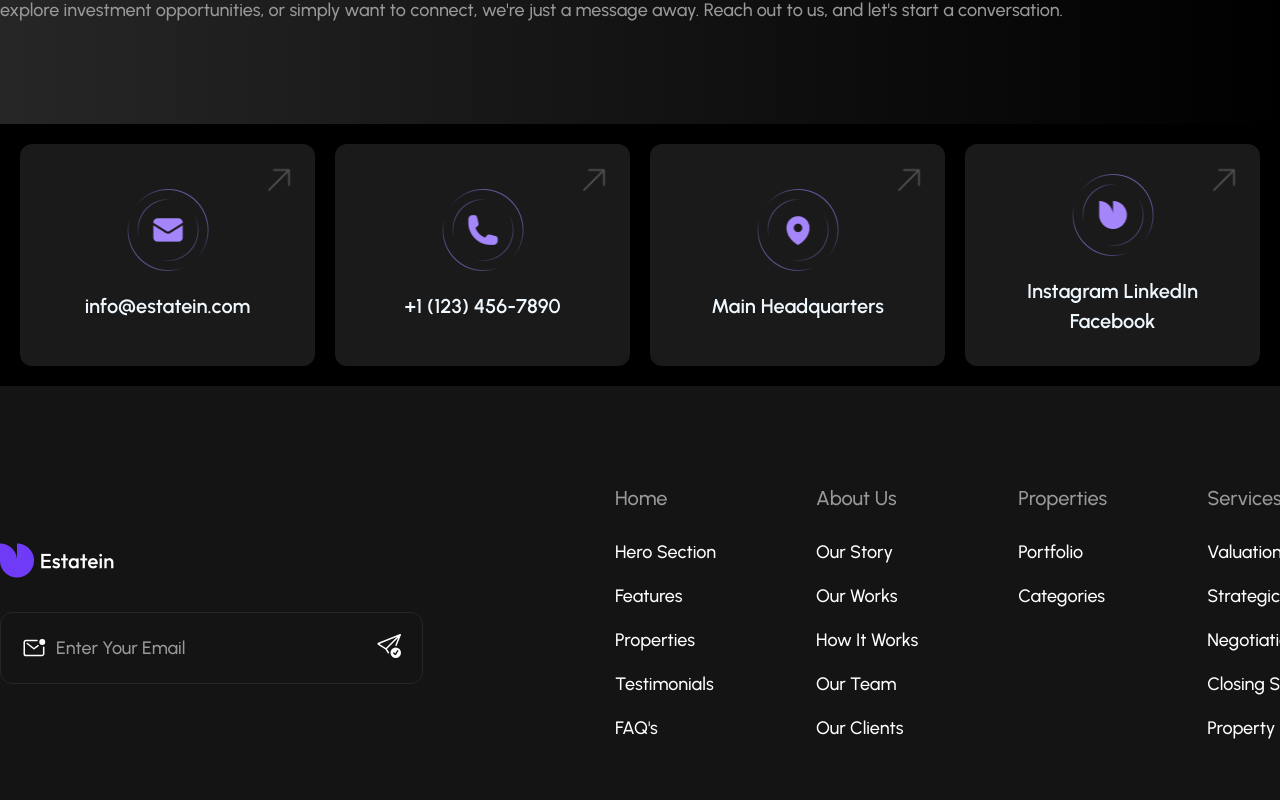
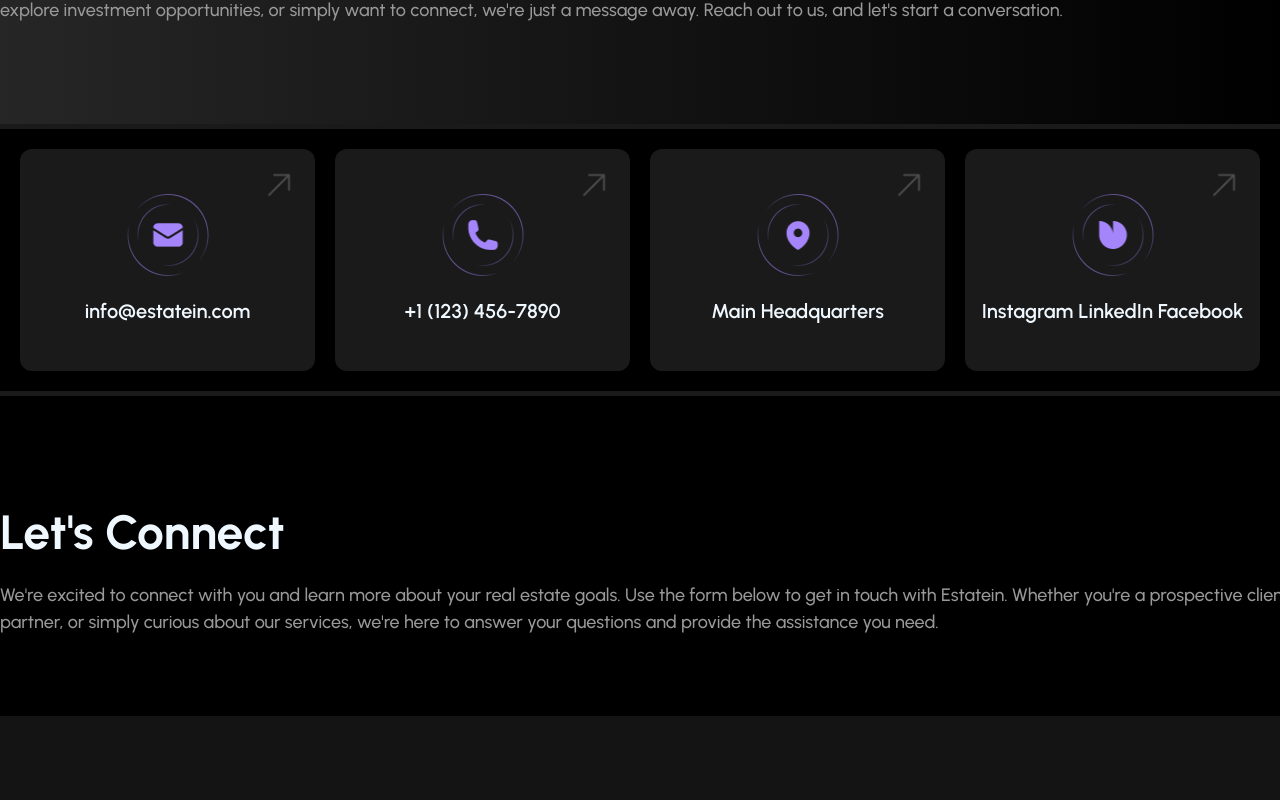
Before and after one commit to km-saifullah/realstate_app, a React (Vite) app: page /contact in a window 1280 px wide. Shown: the part 420-1220 px from the top of the page. Built offline with nearby package versions, Linux system fonts and the light colour scheme.

Commit message:
contact part 3 done

```diff
--- a/src/pages/contact/Contact.jsx
+++ b/src/pages/contact/Contact.jsx
@@ -3,6 +3,7 @@ import "./contact.css"
 const Contact = () => {
   return (
     <>
+      <div className='contact_wrap'>
         <section id='contact_part_one'>
           <div className='part_one_wrapper container'>
               <h3>
@@ -35,6 +36,17 @@ const Contact = () => {
           </div>
         </section>
 
+        <section id='contact_part_3'>
+          <div className='three-wrap container'>
+            <h3>Let's Connect</h3>
+            <p>We're excited to connect with you and learn more about your
+              real estate goals. Use the form below to get in touch with Estatein. Whether you're a prospective client, partner, or simply curious about our services, we're here to answer your questions and provide the assistance you need.</p>
+          </div>
+        </section>
+
+
+      </div>
+
       </>
   )
 }
--- a/src/pages/contact/contact.css
+++ b/src/pages/contact/contact.css
@@ -1,3 +1,7 @@
+.contact_wrap{
+  background-color: #1A1A1A;
+}
+
 #contact_part_one{
   background: linear-gradient(to left, #000000 0% , #262626 100%);
   width: 100%;
@@ -30,6 +34,8 @@
   display: flex;
   column-gap: 20px;
   justify-content: space-between;
+  margin-top: 5px;
+  margin-bottom: 5px;
 }
 .box-size {
   width: 475px;
@@ -40,7 +46,7 @@
   align-items: center;
   flex-direction: column;
   position: relative;
-  padding: 20px;
+  /* padding: 20px; */
   border-radius: 12px;
 }
 .box-size img {
@@ -65,3 +71,25 @@
   margin-top: 20px;
   margin-right: 20px;
 }
+
+#contact_part_3{
+  background-color: #000000;
+  padding-top: 100px;
+}
+.three-wrap h3{
+  color: aliceblue;
+  font-size: 48px;
+  line-height: 72px;
+  font-weight: 500px;
+  font-family: urbanist;
+  margin-bottom: 14px;
+}
+.three-wrap p{
+  width: 1300px;
+  color: #999999;
+  font-size: 18px;
+  font-weight: 500;
+  line-height: 27px;
+  font-family: urbanist;
+  padding-bottom: 80px;
+}
```
Lines whose indentation alone changed are shown as unchanged.
